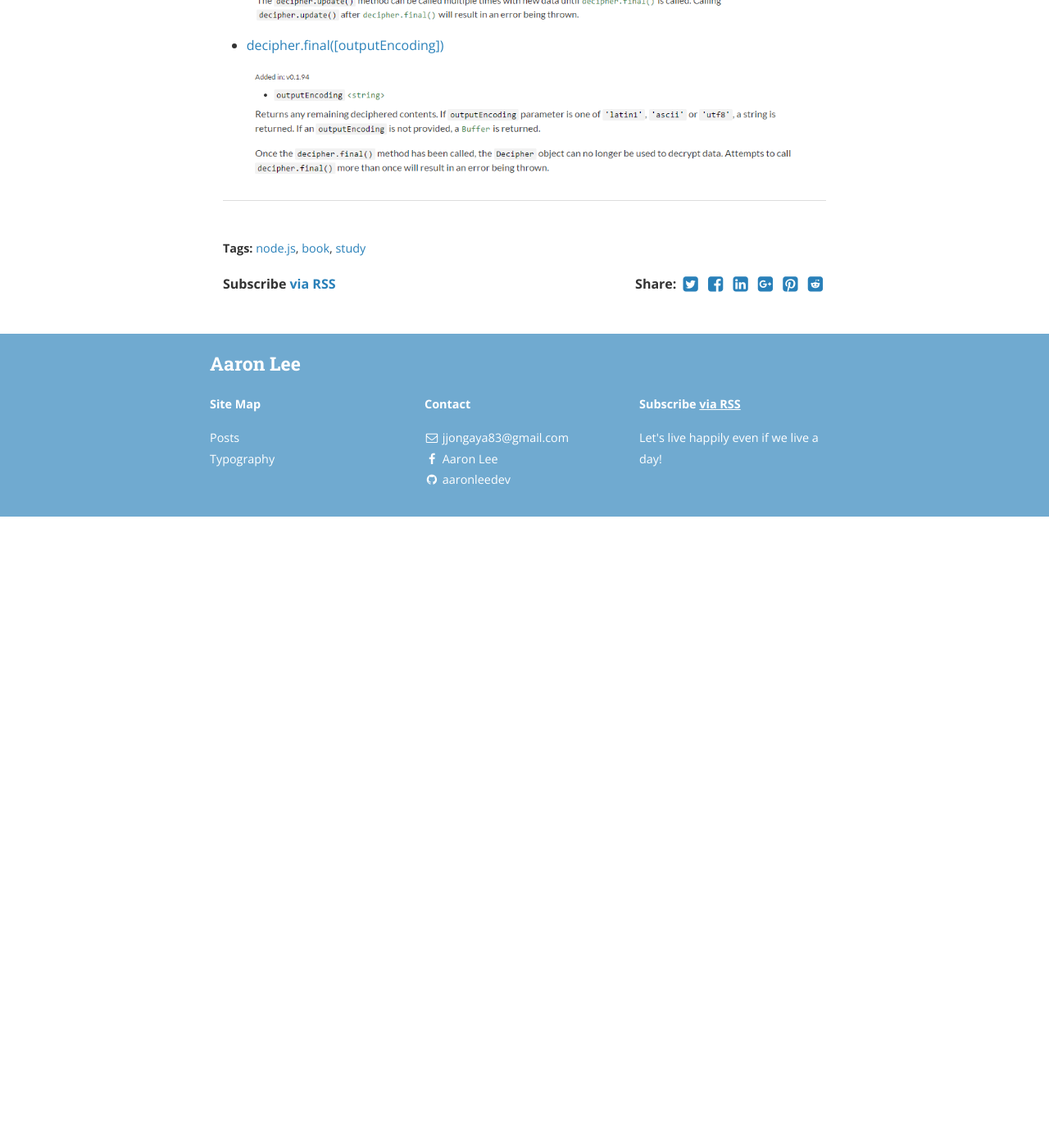
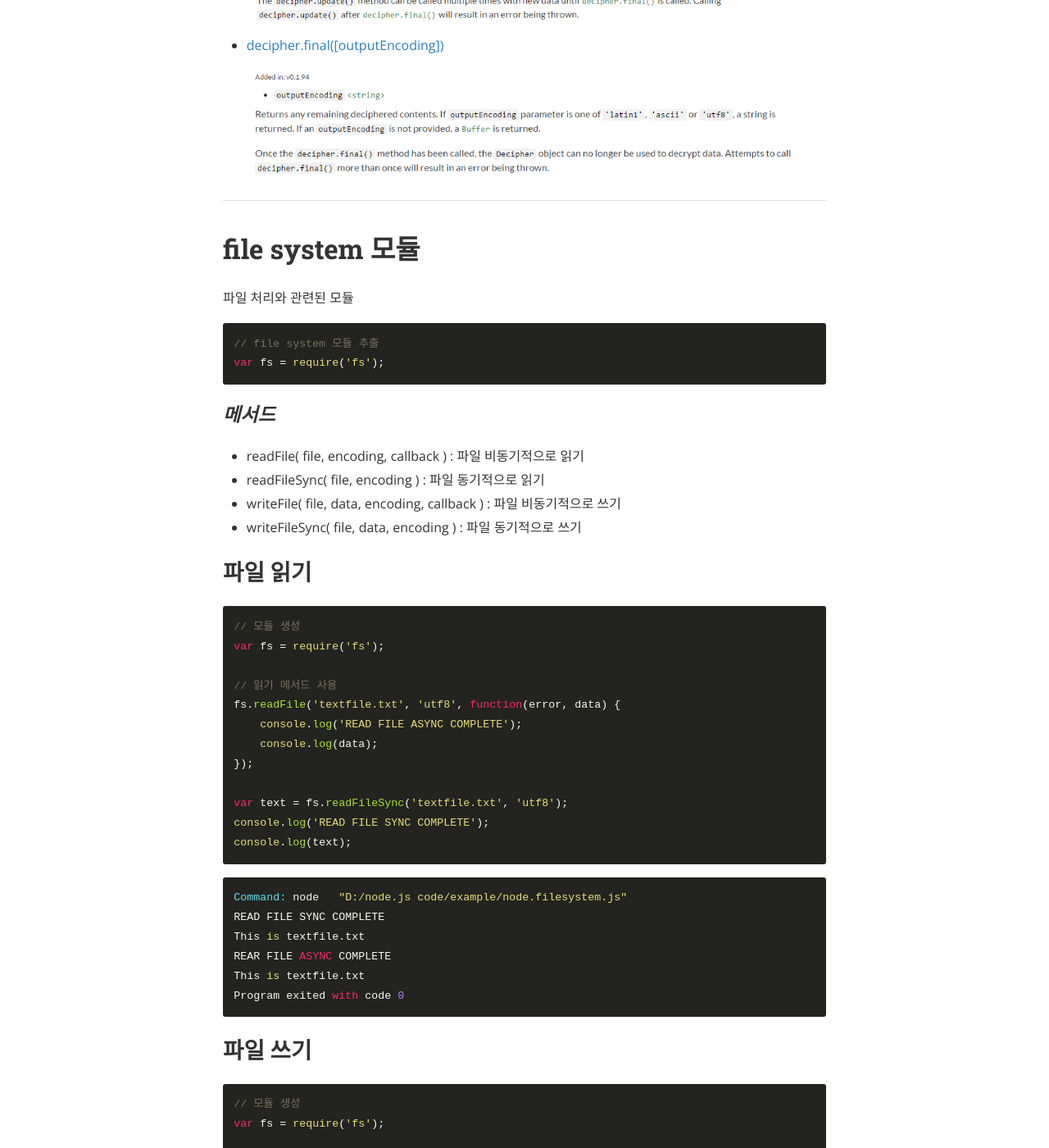
Before and after one commit to aaronleedev/aaronleedev.github.io, a Jekyll site: the page built from _posts/2017-07-26-node-js-4.markdown, in a window 1280 px wide and 1400 px high, scrolled down 7811 px. Shown: the whole window at 82% size. Built offline with Jekyll 4.4.1, drawn with Linux system fonts in a browser that asks for light colours; nearby versions of some CDN libraries; before the commit the page ends 8441 px from its top, so only the background shows below that; some of the changed text lies outside the part shown.

Commit message:
modified blog post

````diff
--- a/_posts/2017-07-26-node-js-4.markdown
+++ b/_posts/2017-07-26-node-js-4.markdown
@@ -226,3 +226,115 @@ Program exited with code 0
 ![_config.yml]({{ site.baseurl }}/images/2017-07-26-node-js-4_09.png)
 
 ___
+
+# file system 모듈
+파일 처리와 관련된 모듈
+```
+// file system 모듈 추출
+var fs = require('fs');
+```
+
+### *메서드*
+- readFile( file, encoding, callback ) : 파일 비동기적으로 읽기
+- readFileSync( file, encoding ) : 파일 동기적으로 읽기
+- writeFile( file, data, encoding, callback ) : 파일 비동기적으로 쓰기
+- writeFileSync( file, data, encoding ) : 파일 동기적으로 쓰기
+
+## 파일 읽기
+```
+// 모듈 생성
+var fs = require('fs');
+
+// 읽기 메서드 사용
+fs.readFile('textfile.txt', 'utf8', function(error, data) {
+    console.log('READ FILE ASYNC COMPLETE');
+    console.log(data);
+});
+
+var text = fs.readFileSync('textfile.txt', 'utf8');
+console.log('READ FILE SYNC COMPLETE');
+console.log(text);
+```
+```
+Command: node   "D:/node.js code/example/node.filesystem.js"
+READ FILE SYNC COMPLETE
+This is textfile.txt
+REAR FILE ASYNC COMPLETE
+This is textfile.txt
+Program exited with code 0
+```
+
+## 파일 쓰기
+```
+// 모듈 생성
+var fs = require('fs');
+
+// 쓰시 메서드 사용
+var data = 'Hello World ... !';
+
+fs.writeFile('textfileWrite.txt', data, 'utf8', function (error) {
+   console.log('WRITE FILE ASYNC COMPLETE');
+});
+
+fs.writeFileSync('textfileWriteSync.txt', data, 'utf8');
+console.log('WRITE FILE SYNC COMPLETE');
+```
+```
+Command: node   "D:/node.js code/example/node.filesystem.js"
+WRITE FILE SYNC COMPLETE
+WRITE FILE ASYNC COMPLETE
+Program exited with code 0
+```
+
+## 예외 처리
+```
+// 모듈 생성
+var fs = require('fs');
+
+// 동기식 파일 읽기/쓰기 예외처리
+try {
+    var text = fs.readFileSync('textfile.txt', 'utf8');
+    console.log('READ FILE SYNC COMPLETE');
+    console.log(text);
+} catch (e) {
+    console.log(e);
+}
+
+var data = 'Hello World ... !';
+try {
+    fs.writeFileSync('textfileWriteSync.txt', data, 'utf8');
+    console.log('WRITE FILE SYNC COMPLETE');
+} catch (e) {
+    console.log(e);
+}
+```
+```
+// 모듈 생성
+var fs = require('fs');
+
+// 비동기식 파일 읽기/쓰기 예외처리
+fs.readFile('textfile.txt', 'utf8', function(error, data) {
+    if(error) {
+        console.log(error);
+    } else {
+        console.log('READ FILE ASYNC COMPLETE');
+        console.log(data);
+    }
+});
+
+var data = 'Hello World ... !';
+fs.writeFile('textfileWrite.txt', data, 'utf8', function (error) {
+    if(error) {
+        console.log(error);
+    } else {
+        console.log('WRITE FILE ASYNC COMPLETE');
+    }
+});
+```
+
+> NOTE_ BOOL 자료형 변환
+> Boolean(0) = false
+> Boolean(NaN) = false
+> Boolean('') = false
+> Boolean(null) = false
+> Boolean(undefined) = false
````
